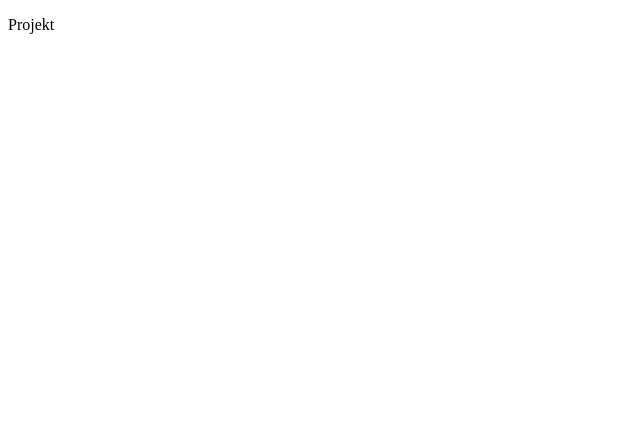
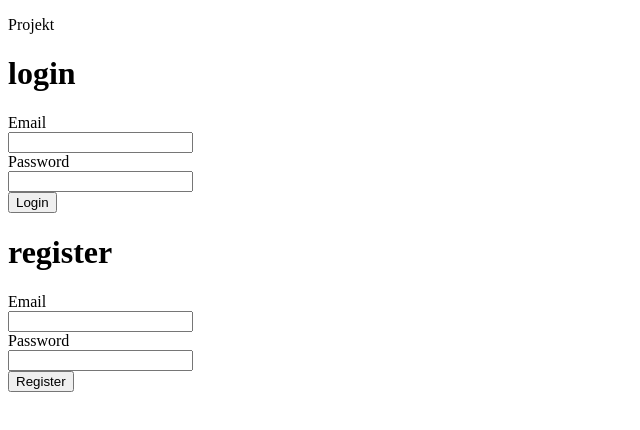
Before and after one commit to donatelek/Project, a React (Create React App) app: page / in a window 1280 px wide. Shown: the top 430 px of the page, without its empty margins (0-640 px from the left). Built offline with nearby package versions, Linux system fonts and the light colour scheme.

Commit message:
Add auth components

```diff
--- a/package.json
+++ b/package.json
@@ -3,6 +3,7 @@
   "version": "0.1.0",
   "private": true,
   "dependencies": {
+    "axios": "^0.19.0",
     "react": "^16.12.0",
     "react-dom": "^16.12.0",
     "react-redux": "^7.1.3",
--- a/src/components/App.js
+++ b/src/components/App.js
@@ -1,9 +1,13 @@
 import React from "react";
+import Login from './Login/Login'
+import Register from './Register/Register'
 
 const App = () => {
   return (
     <div>
       <p>Projekt</p>
+      <Login />
+      <Register />
     </div>
   );
 };
--- /dev/null
+++ b/src/components/Login/Login.js
@@ -0,0 +1,51 @@
+import React, { Component } from 'react';
+import axios from 'axios';
+
+
+class Login extends Component {
+    state = {
+        email: '',
+        password: '',
+        servResponse: ''
+    }
+
+    onInputChange = e => {
+        const name = e.target.name
+        const value = e.target.value
+        this.setState({
+            [name]: value
+        })
+    }
+
+    submitLogin = () => {
+        axios.post('https://projectxapp1.herokuapp.com/login', { email: this.state.email, password: this.state.password })
+            .then(res => {
+                console.log(res.data)
+                this.setState({
+                    servResponse: res.data
+                })
+            })
+    }
+
+
+    render() {
+        return (
+            <>
+                <h1>login</h1>
+                <label htmlFor="">Email</label>
+                <br />
+                <input type="email" name='email' onChange={this.onInputChange} value={this.state.email} />
+                <br />
+                <label htmlFor="">Password</label>
+                <br />
+                <input type="password" name='password' onChange={this.onInputChange} value={this.state.password} />
+                <br />
+                <button onClick={this.submitLogin} >Login</button>
+                <br />
+                {this.state.servResponse && <div className="error">{this.state.servResponse}</div>}
+            </>
+        );
+    }
+}
+
+export default Login;
--- /dev/null
+++ b/src/components/Register/Register.js
@@ -0,0 +1,51 @@
+import React, { Component } from 'react';
+import axios from 'axios';
+
+
+class Login extends Component {
+    state = {
+        email: '',
+        password: '',
+        servResponse: ''
+    }
+
+    onInputChange = e => {
+        const name = e.target.name
+        const value = e.target.value
+        this.setState({
+            [name]: value
+        })
+    }
+
+    submitLogin = () => {
+        axios.post('https://projectxapp1.herokuapp.com/register', { email: this.state.email, password: this.state.password })
+            .then(res => {
+                console.log(res.data)
+                this.setState({
+                    servResponse: res.data
+                })
+            })
+    }
+
+
+    render() {
+        return (
+            <>
+                <h1>register</h1>
+                <label htmlFor="">Email</label>
+                <br />
+                <input type="email" name='email' onChange={this.onInputChange} value={this.state.email} />
+                <br />
+                <label htmlFor="">Password</label>
+                <br />
+                <input type="password" name='password' onChange={this.onInputChange} value={this.state.password} />
+                <br />
+                <button onClick={this.submitLogin} >Register</button>
+                <br />
+                {this.state.servResponse && <div className="error">{this.state.servResponse}</div>}
+            </>
+        );
+    }
+}
+
+export default Login;
```
Also changed, not shown: 1 other file (tests, documents, lock files or other folders).
